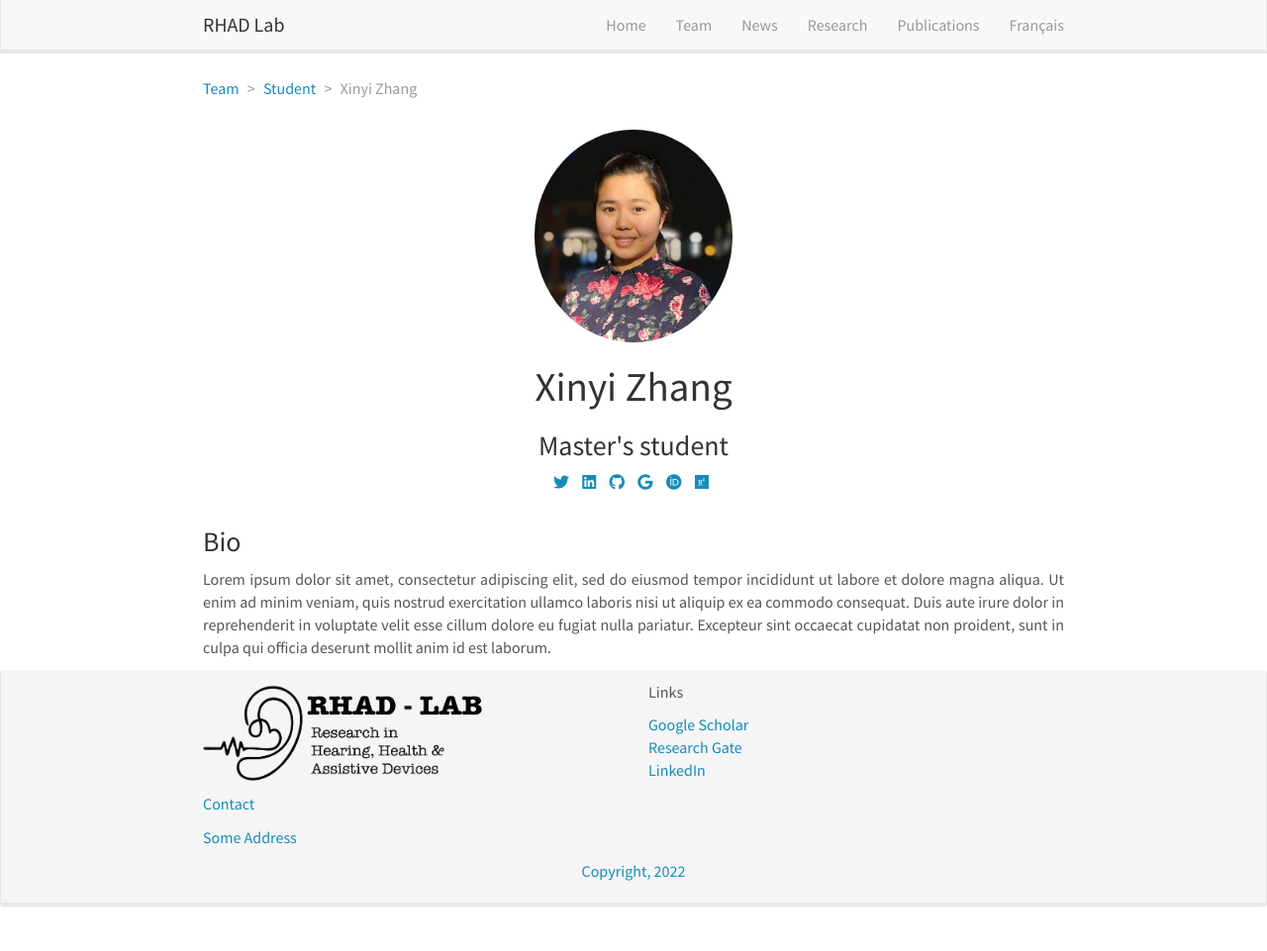
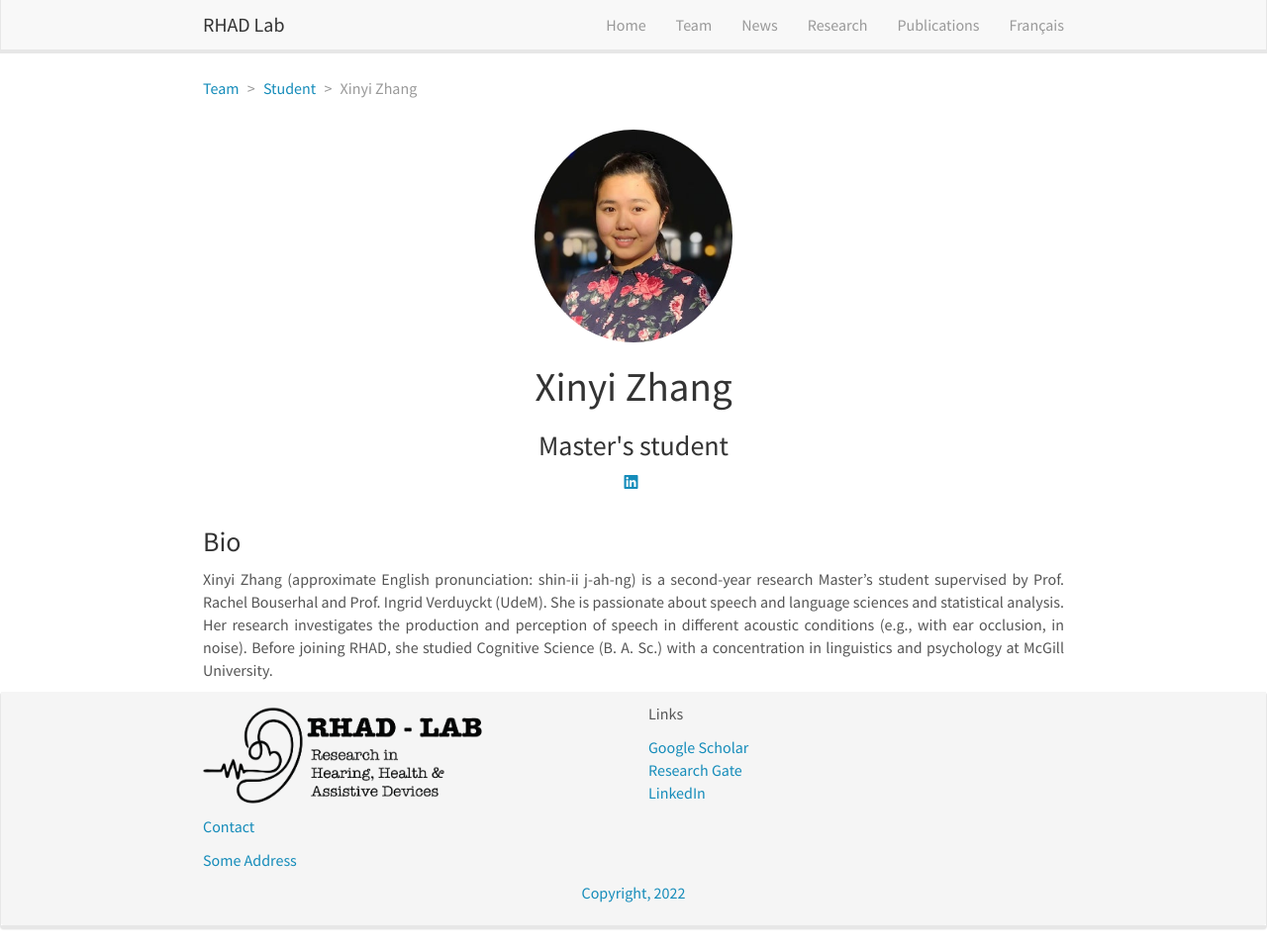
Before and after one commit to rhad-lab/rhad-lab.github.io, a Jekyll site: the page built from _pages/team/_posts/2021-10-01-researcher-student.md, in a window 1280 px wide and 961 px high. Shown: the whole window at 99% size. Built offline with Jekyll 4.4.1, drawn with Linux system fonts in a browser that asks for light colours; nearby versions of some CDN libraries.

Commit message:
Update 2021-10-01-researcher-student.md

```diff
--- a/_pages/team/_posts/2021-10-01-researcher-student.md
+++ b/_pages/team/_posts/2021-10-01-researcher-student.md
@@ -6,15 +6,9 @@ image: 3.jpg
 role: Master's student
 permalink: 'team/Zhang'
 social:
-    twitter: https://twitter.com/
-    linkedin: https://www.linkedin.com/
-    google-scholar: https://scholar.google.fr/
-    github: https://github.com/
-    website:
-    orcid: https://orcid.org/
-    research-gate: https://www.researchgate.net/
+    linkedin: https://www.linkedin.com/in/xinyi--zhang/
 education:
  - Education
 ---
 
-Lorem ipsum dolor sit amet, consectetur adipiscing elit, sed do eiusmod tempor incididunt ut labore et dolore magna aliqua. Ut enim ad minim veniam, quis nostrud exercitation ullamco laboris nisi ut aliquip ex ea commodo consequat. Duis aute irure dolor in reprehenderit in voluptate velit esse cillum dolore eu fugiat nulla pariatur. Excepteur sint occaecat cupidatat non proident, sunt in culpa qui officia deserunt mollit anim id est laborum.
+Xinyi Zhang (approximate English pronunciation: shin-ii j-ah-ng) is a second-year research Master's student supervised by Prof. Rachel Bouserhal and Prof. Ingrid Verduyckt (UdeM). She is passionate about speech and language sciences and statistical analysis. Her research investigates the production and perception of speech in different acoustic conditions (e.g., with ear occlusion, in noise). Before joining RHAD, she studied Cognitive Science (B. A. Sc.) with a concentration in linguistics and psychology at McGill University.
```
